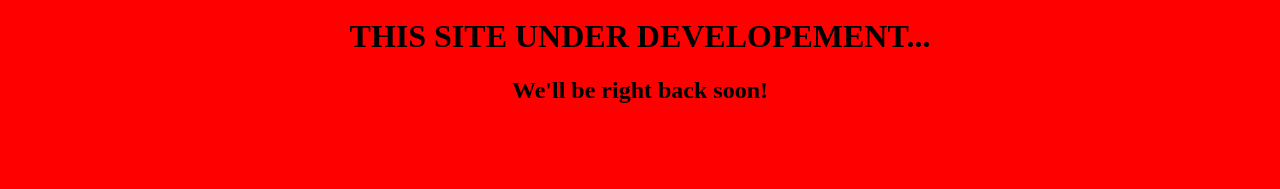
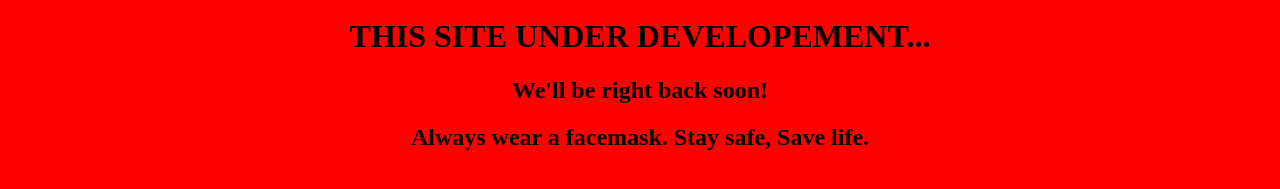
Before and after one commit to JahidFariz/JahidFariz.github.io, a plain HTML site: page index.html in a window 1280 px wide. Shown: the part 173-362 px from the top of the page. Drawn offline with Linux system fonts and the light colour scheme.

Commit message:
Updated index.html (Pandemic Quote)

```diff
--- a/index.html
+++ b/index.html
@@ -29,5 +29,9 @@
 		<h2 align="center">
 			We'll be right back soon!
 		</h2>
+
+		<h2 align="center">
+			Always wear a facemask. Stay safe, Save life.
+		</h2>
 	</body>
 </html>
```
